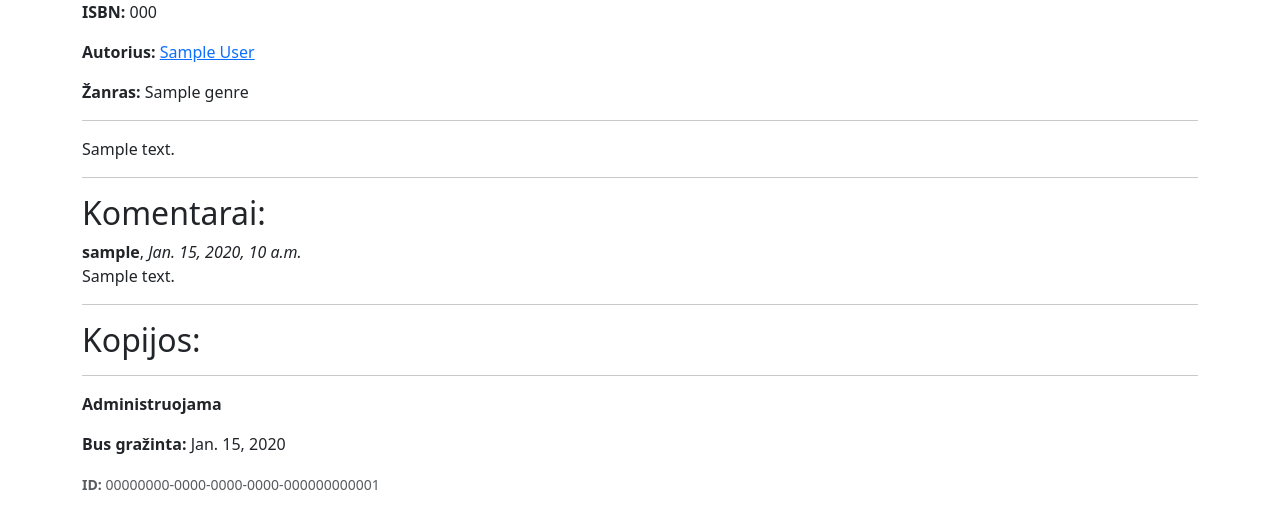
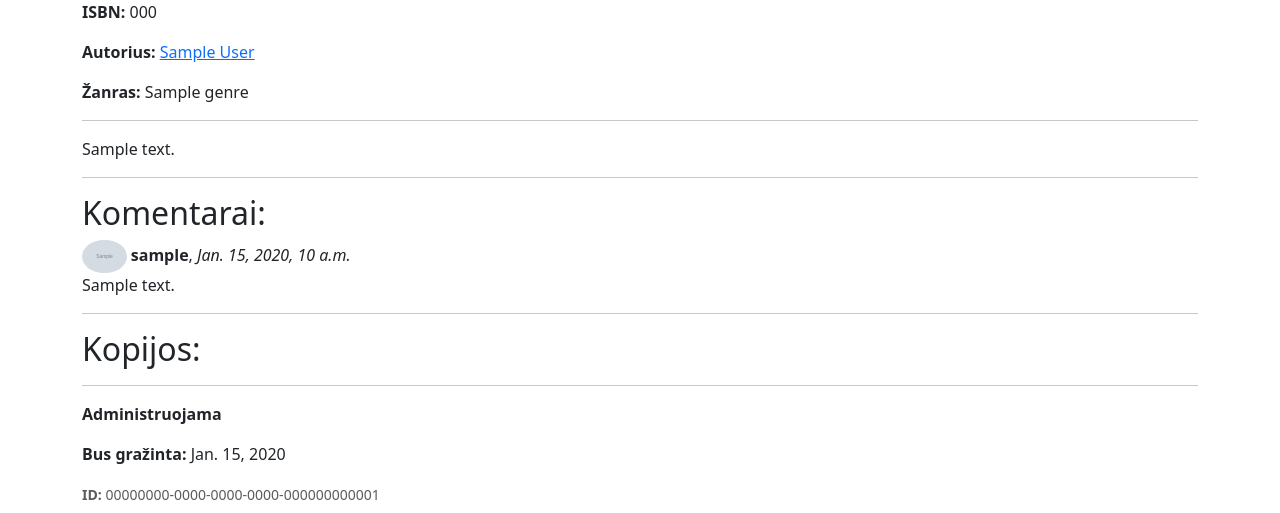
Before and after one commit to DonatasNoreika/library_202406, a Django app: page /library/books/1 in a window 1280 px wide. Shown: the part 747-1260 px from the top of the page. Run offline with Django 5.2, Linux system fonts and the light colour scheme; tables that the repository leaves empty hold one stand-in row (values such as "Sample post"); grey boxes marked "Sample" are stand-in pictures.

Commit message:
9: +Prie komentaro atvaizduojama vartotojo profilio nuotraukėlė

```diff
--- a/mysite/library/templates/book.html
+++ b/mysite/library/templates/book.html
@@ -26,7 +26,7 @@
     {% endif %}
     {% if book.reviews.all %}
     {% for review in book.reviews.all %}
-    <strong>{{ review.reviewer }}</strong>, <em>{{ review.date_created }}</em>
+    <img class="rounded-circle" style="width:4%" src="{{ review.reviewer.profile.photo.url }}"> <strong>{{ review.reviewer }}</strong>, <em>{{ review.date_created }}</em>
     <p>{{ review.content }}</p>
     {% endfor %}
     {% else %}
```
